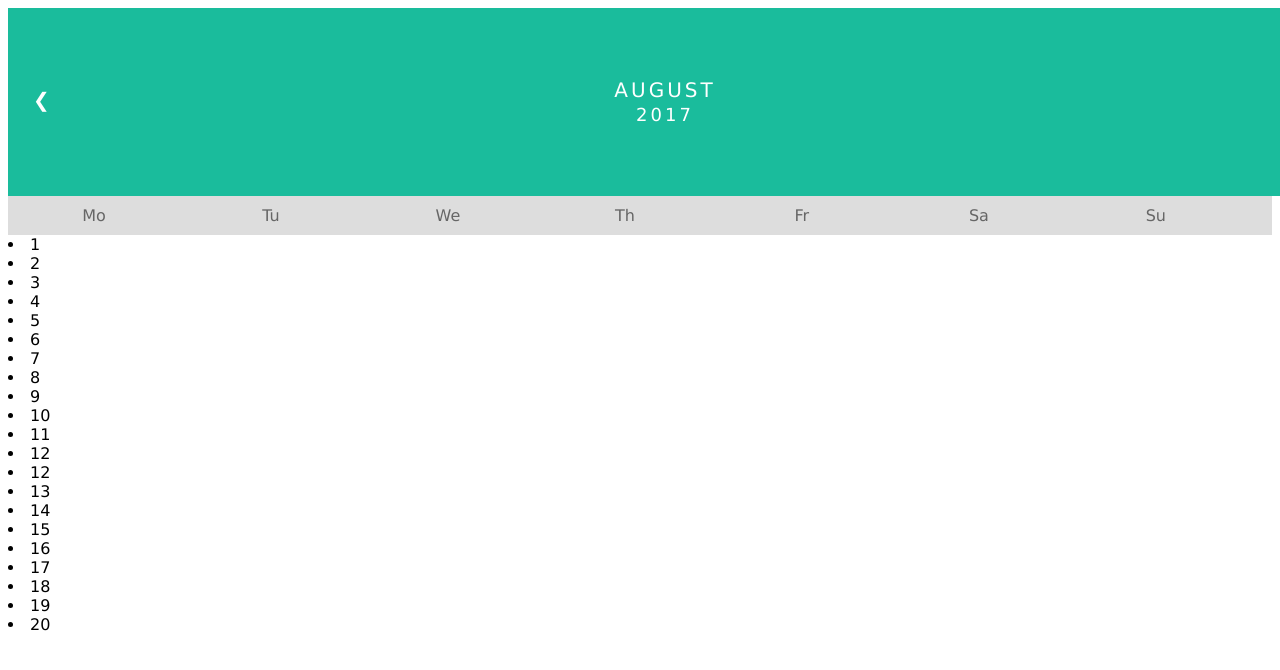
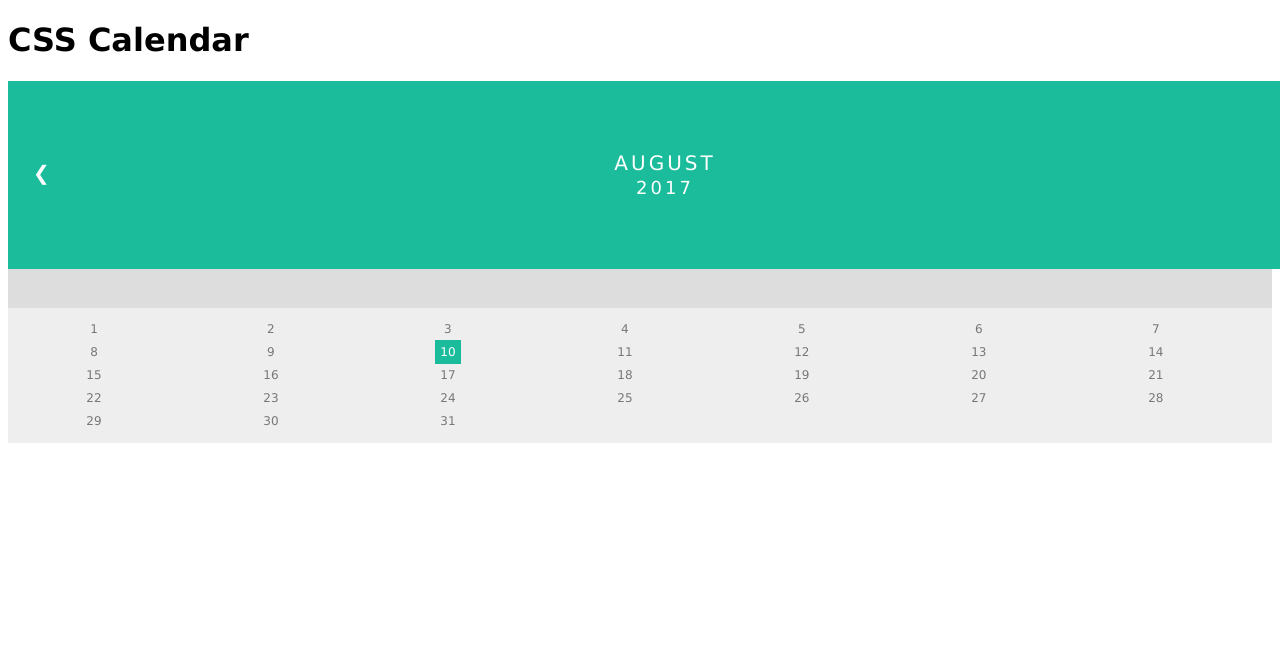
Before and after one commit to Christnovie/ICT133_PHP, a PHP site: page /Arrays_String.php in a window 1280 px wide; the page is wider, and only the part inside the window is pictured. Shown: the top 670 px of that part. Run offline with PHP 8.4, Linux system fonts and the light colour scheme.

Commit message:
Update Arrays_String.php

```diff
--- a/ExerciceGit/ArraysString/Arrays_String.php
+++ b/ExerciceGit/ArraysString/Arrays_String.php
@@ -7,7 +7,17 @@
  */
 
 
+$Dweekend = array(
+        'Monday' => 'Mon',
+    'Tuesday' => 'Tue',
+    'Wednesday' => 'Wed',
+    'Thursday' => 'Thu',
+    'Friday' => 'Fri',
+    'Saturday' => 'Sat',
+    'Sunday' => 'Sun',
 
+
+)
 
 ?>
 <!DOCTYPE html >
@@ -19,25 +29,30 @@
     <link rel="stylesheet" type="text/css" href="arraysStringCSS.css">
 </head>
 <body>
-<div id="">
+
+<h1>CSS Calendar</h1>
+
 <div class="month">
     <ul>
         <li class="prev">&#10094;</li>
         <li class="next">&#10095;</li>
-            <li>August<br><span style="font-size:18px">2017</span></li>
+        <li>
+            August<br>
+            <span style="font-size:18px">2017</span>
+        </li>
     </ul>
 </div>
+
 <ul class="weekdays">
-        <li>Mo</li>
-        <li>Tu</li>
-        <li>We</li>
-        <li>Th</li>
-        <li>Fr</li>
-        <li>Sa</li>
-        <li>Su</li>
-    </ul
+    <li><?php
+
+
+        ?>
+    </li>
+
+</ul>
+
 <ul class="days">
-
     <li>1</li>
     <li>2</li>
     <li>3</li>
@@ -47,9 +62,8 @@
     <li>7</li>
     <li>8</li>
     <li>9</li>
-        <li>10</li>
+    <li><span class="active">10</span></li>
     <li>11</li>
-        <li>12</li>
     <li>12</li>
     <li>13</li>
     <li>14</li>
@@ -59,21 +73,19 @@
     <li>18</li>
     <li>19</li>
     <li>20</li>
+    <li>21</li>
+    <li>22</li>
+    <li>23</li>
+    <li>24</li>
+    <li>25</li>
+    <li>26</li>
+    <li>27</li>
+    <li>28</li>
+    <li>29</li>
+    <li>30</li>
+    <li>31</li>
+</ul>
 
-
-
-
-    </ul>
-    <div class="">
-        <?php
-
-
-
-
-
-        ?>
-    </div>
-</div>
 </body>
 
 </html>
```
Lines whose indentation alone changed are shown as unchanged.
